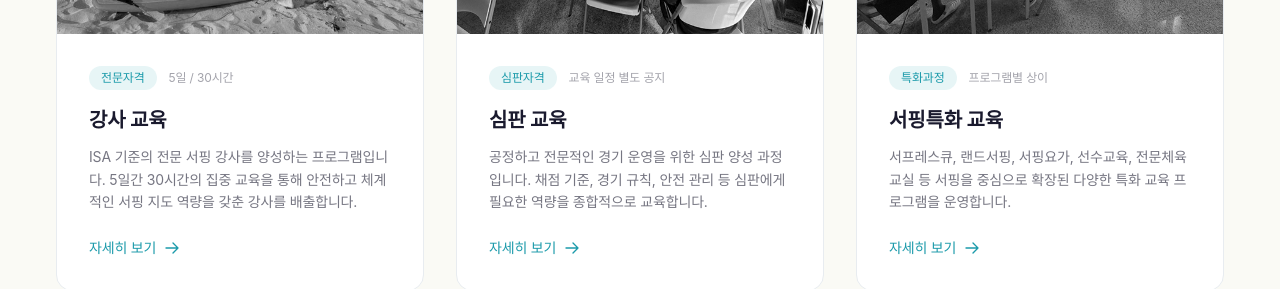
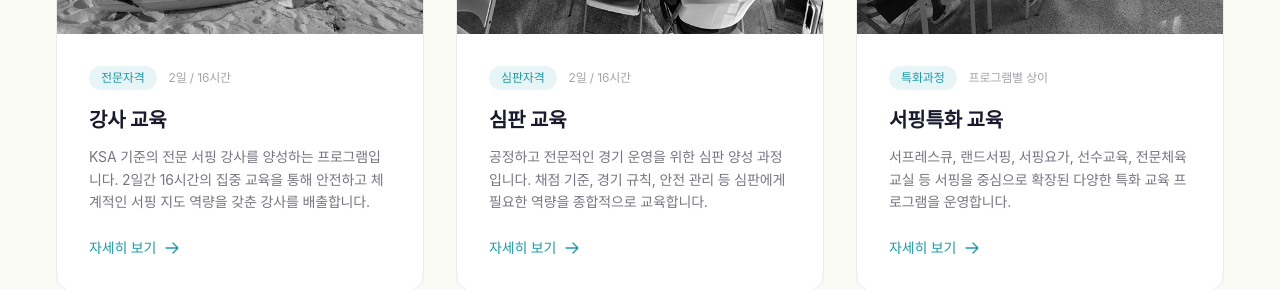
Before and after one commit to lomadmichael/ysa-website, a Next.js app: page /programs in a window 1280 px wide. Shown: the part 795-1084 px from the top of the page. Built offline with nearby package versions, Linux system fonts and the light colour scheme; a web font is replaced by a local one.

Commit message:
copy: 프로그램 안내 페이지 강사/심판 교육 ISA→KSA, 시간 변경
- 강사 교육: ISA 기준 → KSA 기준, 5일/30시간 → 2일/16시간
- 심판 교육: '교육 일정 별도 공지' → '2일 / 16시간'

Co-Authored-By: Claude Opus 4.6 (1M context) <noreply@anthropic.com>

```diff
--- a/src/app/programs/page.tsx
+++ b/src/app/programs/page.tsx
@@ -11,9 +11,9 @@ export const metadata: Metadata = {
 const PROGRAMS = [
   {
     title: '강사 교육',
-    description: 'ISA 기준의 전문 서핑 강사를 양성하는 프로그램입니다. 5일간 30시간의 집중 교육을 통해 안전하고 체계적인 서핑 지도 역량을 갖춘 강사를 배출합니다.',
+    description: 'KSA 기준의 전문 서핑 강사를 양성하는 프로그램입니다. 2일간 16시간의 집중 교육을 통해 안전하고 체계적인 서핑 지도 역량을 갖춘 강사를 배출합니다.',
     href: '/programs/instructor',
-    duration: '5일 / 30시간',
+    duration: '2일 / 16시간',
     badge: '전문자격',
     imageSrc: '/images/program-instructor_01.jpg',
     imageAlt: '강사 교육 현장',
@@ -22,7 +22,7 @@ const PROGRAMS = [
     title: '심판 교육',
     description: '공정하고 전문적인 경기 운영을 위한 심판 양성 과정입니다. 채점 기준, 경기 규칙, 안전 관리 등 심판에게 필요한 역량을 종합적으로 교육합니다.',
     href: '/programs/referee',
-    duration: '교육 일정 별도 공지',
+    duration: '2일 / 16시간',
     badge: '심판자격',
     imageSrc: '/images/program-referee.png',
     imageAlt: '심판 교육 현장',
```
